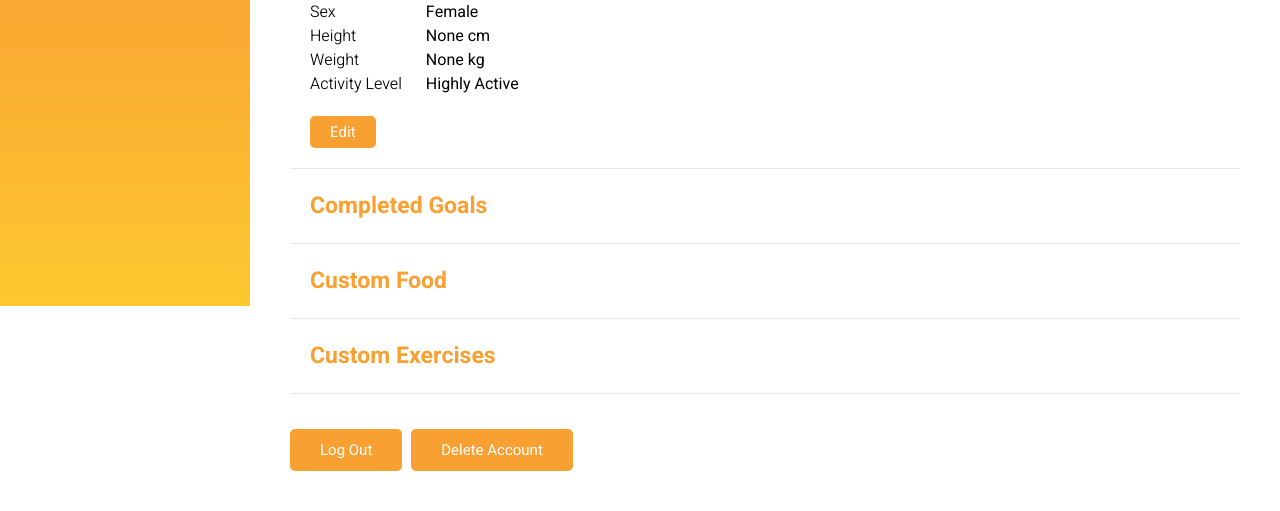
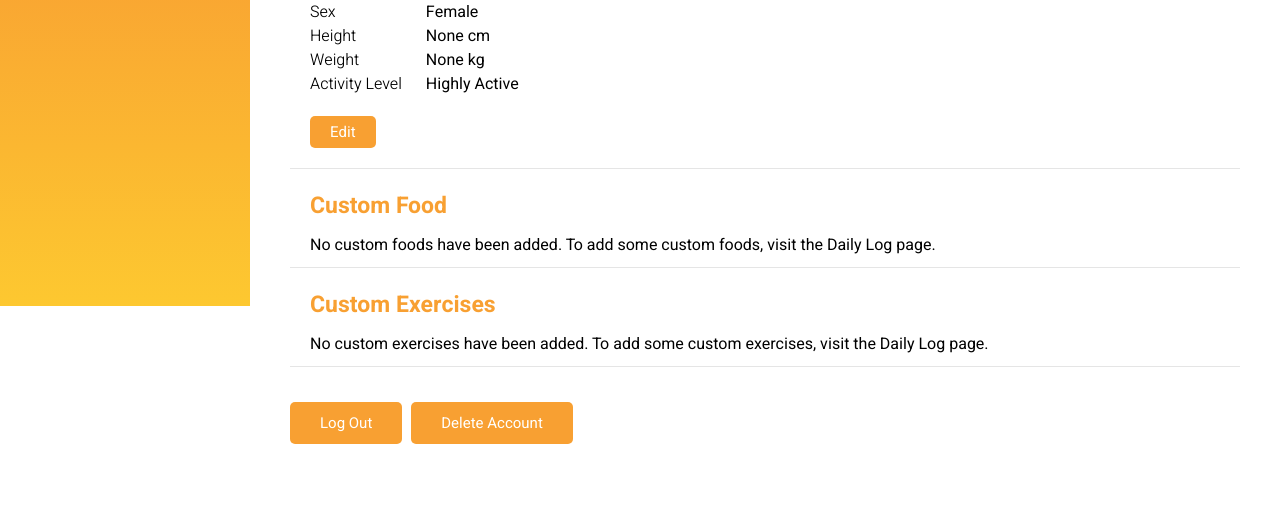
Before and after one commit to thomasdavey/HealthTrackerWebsite, a Django app: page /tracker/settings/ in a window 1280 px wide. Shown: the part 494-1005 px from the top of the page. After the commit the page ends 938 px from the top, so only its background shows below. Run offline with Django 3.2, Linux system fonts and the light colour scheme; a user stored in the database is signed in; data comes from the database, SQL or seed files in the repository; both versions use the stored data as it was after the commit; some libraries are stand-ins or nearby versions.

Commit message:
Finished everything that needs finishing!

```diff
--- a/static/css/tracker.css
+++ b/static/css/tracker.css
@@ -810,12 +823,28 @@ main {
     padding: 0 0 10px 20px;
     margin-bottom: 20px;
     border-bottom: solid 1px rgba(0,0,0,0.1);
+    overflow-x: scroll;
 }
 
 .settings-row h3 {
     color: #F8A032;
     font-size: 23px;
     margin-bottom: 10px;
+}
+
+.settings-row table {
+    min-width: 200px;
+    max-width: 100%;
+    overflow-x: hidden;
+    white-space: nowrap;
+    border-collapse: collapse;
+    margin-bottom: 10px;
+}
+
+.settings-row td, .settings-row th {
+    text-align: left;
+    padding: 5px;
+    border: 1px solid rgba(0,0,0,0.2);
 }
 
 .settings-row-section {
@@ -831,6 +860,10 @@ main {
     font-weight: 400;
 }
 
+#settings-container form {
+    display: inline-block;
+}
+
 .settings-button-container {
     margin: 5px 0 10px 0;
 }
@@ -839,7 +872,7 @@ main {
     display: inline-block;
 }
 
-.settings-button a {
+.settings-button a, .settings-button button {
     display: inline-block;
     margin: 15px 5px 0 0;
     padding: 10px 30px;
--- a/tracker/templates/settings.html
+++ b/tracker/templates/settings.html
@@ -68,16 +68,78 @@
             </div>
         </div>
         <div class="settings-row">
-            <h3>Completed Goals</h3>
-        </div>
-        <div class="settings-row">
             <h3>Custom Food</h3>
+            {% if foods %}
+                <table>
+                    <tr>
+                        <th>Name</th>
+                        <th>Calories (kcal)</th>
+                        <th>Carbohydrates (g)</th>
+                        <th>Fat (g)</th>
+                        <th>Protein (g)</th>
+                    </tr>
+                    {% for food in foods %}
+                    <tr>
+                        <td>{{ food.name }}</td>
+                        <td>{{ food.calories }}</td>
+                        <td>{{ food.carbs }}</td>
+                        <td>{{ food.fat }}</td>
+                        <td>{{ food.protein }}</td>
+                    </tr>
+                    {% endfor %}
+                </table>
+                <div class="settings-button-container">
+                    <form method="POST">
+                        {%  csrf_token %}
+                        <div class="settings-button settings-button-2">
+                            <button type="submit" name="clear_food">Clear All</button>
+                        </div>
+                    </form>
+                </div>
+            {% else %}
+                <p>No custom foods have been added. To add some custom foods, visit the Daily Log page.</p>
+            {% endif %}
         </div>
         <div class="settings-row">
             <h3>Custom Exercises</h3>
+            {% if exercises %}
+                <table>
+                    <tr>
+                        <th>Name</th>
+                        <th>Type</th>
+                    </tr>
+                    {% for exercise in exercises %}
+                    <tr>
+                        <td>{{ exercise.name }}</td>
+                        <td>
+                        {% if exercise.type == 'C' %}
+                            Cardio
+                        {% else %}
+                            Strength
+                        {% endif %}
+                        </td>
+                    </tr>
+                    {% endfor %}
+                </table>
+                <div class="settings-button-container">
+                    <form method="POST">
+                        {%  csrf_token %}
+                        <div class="settings-button settings-button-2">
+                            <button type="submit" name="clear_exercise">Clear All</button>
+                        </div>
+                    </form>
+                </div>
+            {% else %}
+                <p>No custom exercises have been added. To add some custom exercises, visit the Daily Log page.</p>
+            {% endif %}
         </div>
         <div class="settings-button"><a href="{% url 'users-logout' %}">Log Out</a></div>
-        <div class="settings-button"><a href="#">Delete Account</a></div>
+        <form method="POST">
+            {%  csrf_token %}
+            <div class="settings-button">
+                <button type="submit" name="delete_account">Delete Account</button>
+            </div>
+        </form>
     </div>
 
     <div class="modal">
--- a/tracker/views.py
+++ b/tracker/views.py
@@ -293,6 +293,7 @@ def settings(request):
     update_profile_form = ProfileUpdateForm(instance=request.user.profile)
     modal = 'none'
     if request.method == 'POST':
+        print(request.POST)
         if 'update_account' in request.POST:
             update_account_form = AccountUpdateForm(data=request.POST, instance=request.user)
             modal = 'update_account'
@@ -315,9 +316,19 @@ def settings(request):
                 update_profile_form.save()
                 messages.success(request, f'Profile successfully updated!')
                 return redirect('tracker-settings')
+        if 'clear_food' in request.POST:
+            Food.objects.filter(user=request.user).delete()
+            return redirect('tracker-settings')
+        if 'clear_exercise' in request.POST:
+            Exercise.objects.filter(user=request.user).delete()
+            return redirect('tracker-settings')
+        if 'delete_account' in request.POST:
+            request.user.is_active = False
+            request.user.save()
+            return redirect('users-logout')
 
     my_exercises = Exercise.objects.filter(user=request.user)
-    exercises = list(my_exercises.values('name'))
+    my_foods = Food.objects.filter(user=request.user)
 
     context = {
         'selected': 'Settings',
@@ -326,6 +337,7 @@ def settings(request):
         'update_password_form': update_password_form,
         'update_profile_form': update_profile_form,
         'modal': modal,
-        'exercises': exercises
+        'exercises': my_exercises,
+        'foods': my_foods,
     }
     return render(request, 'settings.html', context)
```
Also changed, not shown: other parts of static/css/tracker.css (+47 -2 lines), db.sqlite3.
